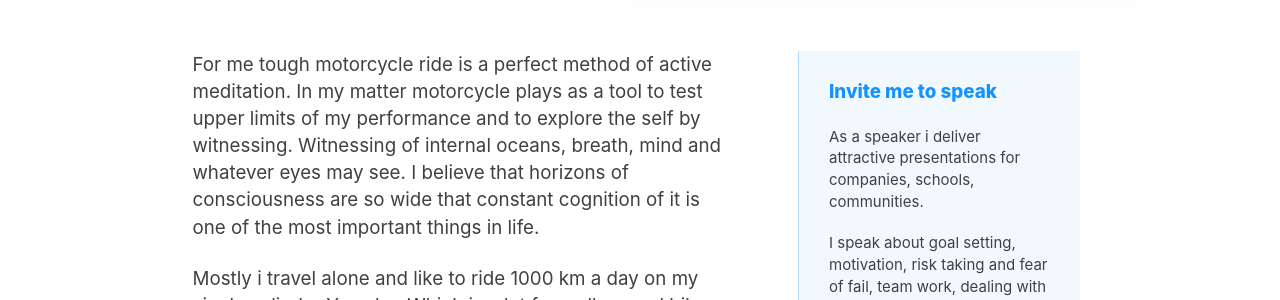
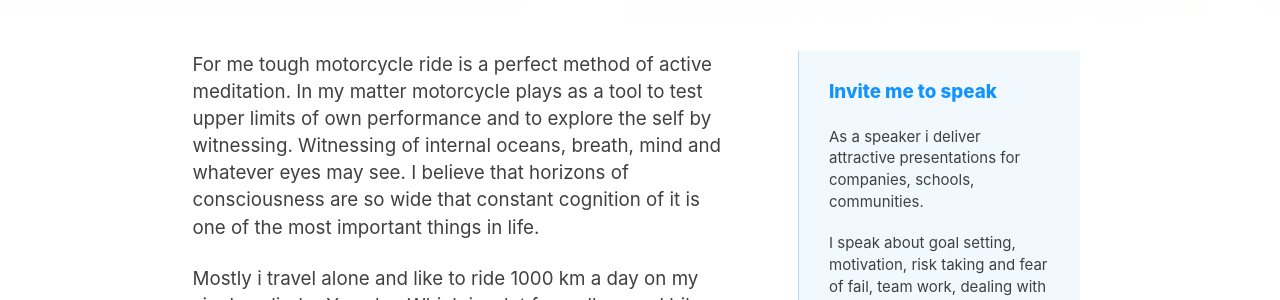
Before and after one commit to karolismieliauskas/thecoldestride.com, a Jekyll site: the page built from pages/about.html, in a window 1280 px wide and 900 px high, scrolled down 413 px. Shown: the part 207-507 px from the top of the window. Built offline with Jekyll 4.4.1, drawn with Linux system fonts in a browser that asks for light colours.

Commit message:
Update about.yml

```diff
--- a/_data/about.yml
+++ b/_data/about.yml
@@ -1,7 +1,7 @@
 hero:
   title: Karolis Mieliauskas. Rider. Adventurer. Motivational Speaker.
 body: |
-    For me tough motorcycle ride is a perfect method of active meditation. In my matter motorcycle plays as a tool to test upper limits of my performance and to explore the self by witnessing. Witnessing of internal oceans, breath, mind and whatever eyes may see. I believe that horizons of consciousness are so wide that constant cognition of it is one of the most important things in life.
+    For me tough motorcycle ride is a perfect method of active meditation. In my matter motorcycle plays as a tool to test upper limits of own performance and to explore the self by witnessing. Witnessing of internal oceans, breath, mind and whatever eyes may see. I believe that horizons of consciousness are so wide that constant cognition of it is one of the most important things in life.
 
     Mostly i travel alone and like to ride 1000 km a day on my single cylinder Yamaha. Which is a lot for a all around bike. A lot of trust then needed to remain focused with no focus and still to see what's in front. To remain riding.
 
```
